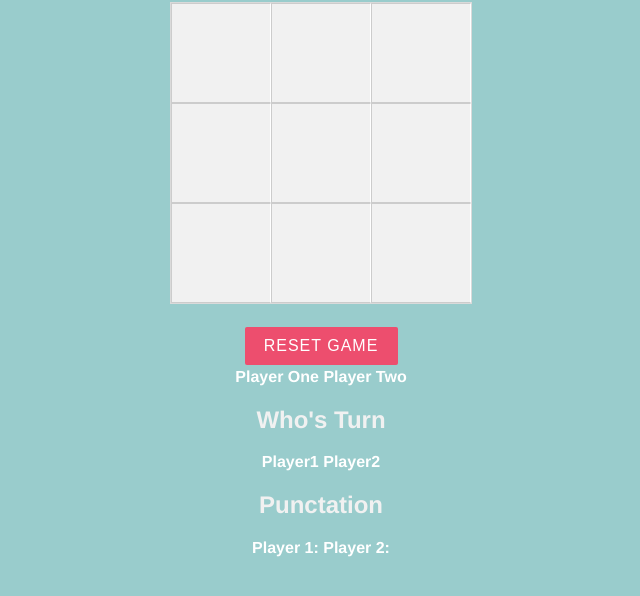
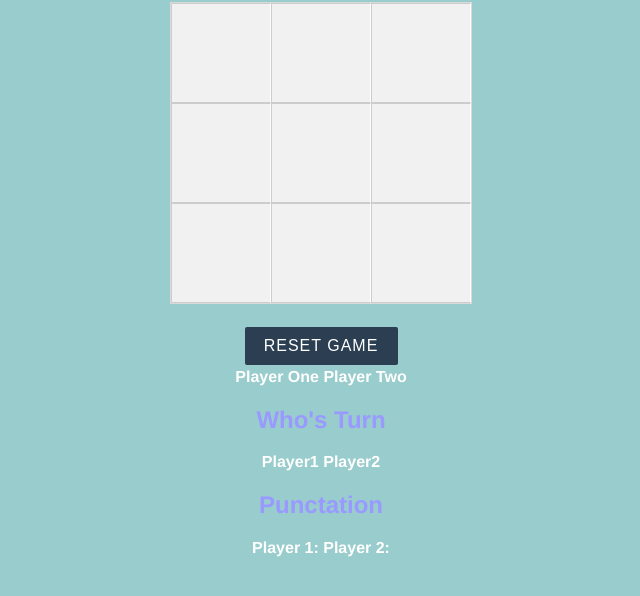
Before and after one commit to AgnieszkaKurek/TicTacToeGame, a website: page src/index.html in a window 1280 px wide. In both pictures the pointer is over the button "RESET GAME". Shown: the part 96-692 px from the top of the page, without its empty margins (319-959 px from the left). Drawn offline with Linux system fonts and the light colour scheme.

Commit message:
add new style heding 2 and  hover to button

```diff
--- a/src/style.css
+++ b/src/style.css
@@ -13,7 +13,7 @@ h1 {
 }
 
 h2{
-    color: #f1f1f1;
+    color: #9999ff;
 }
 
 .container {
@@ -65,3 +65,7 @@ h2{
     margin: 3px 2px;
     border-radius: 2px;
 }
+
+#reset-game:hover {
+    background: #2c3e52;
+}
```
Lines whose indentation alone changed are shown as unchanged.
